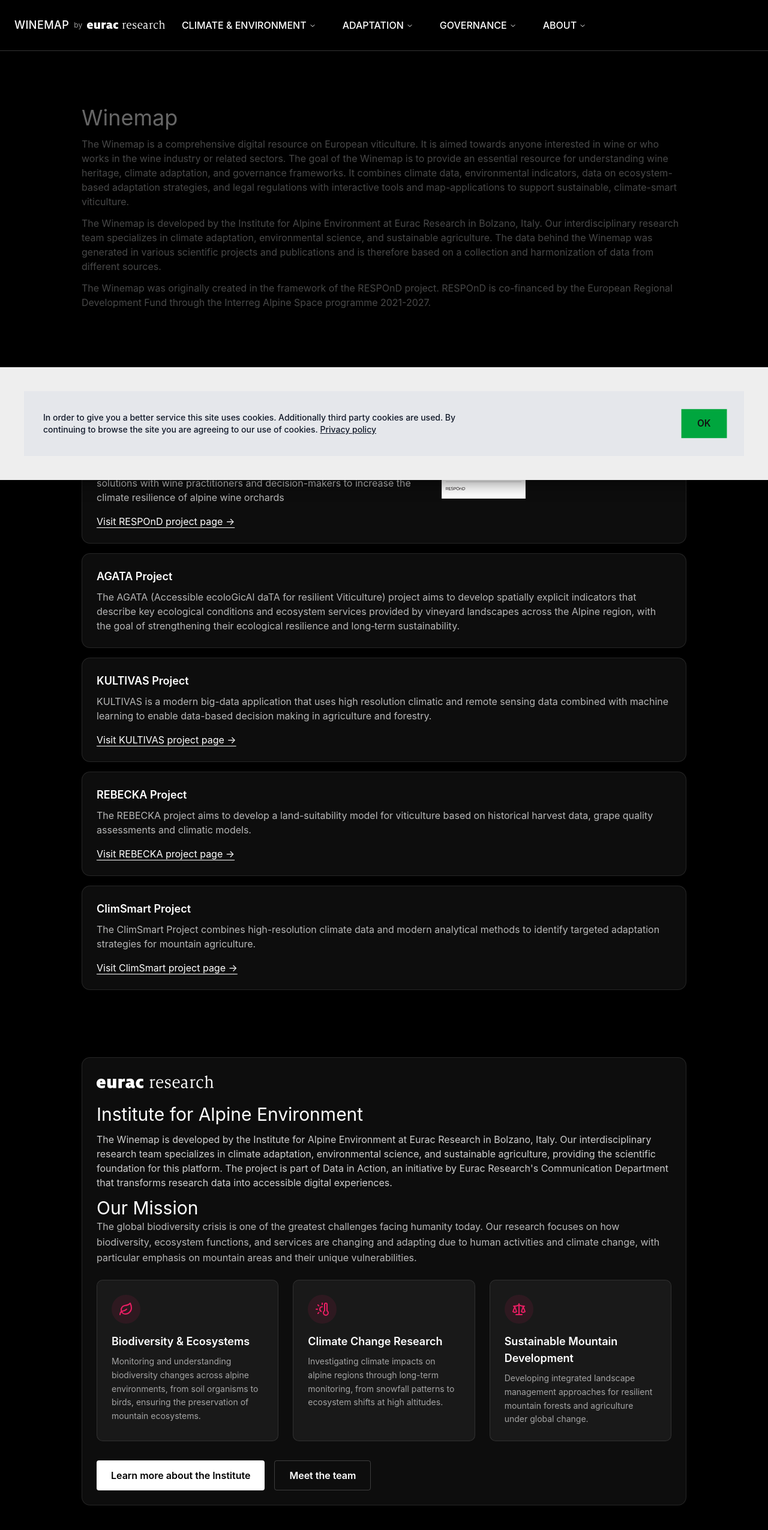
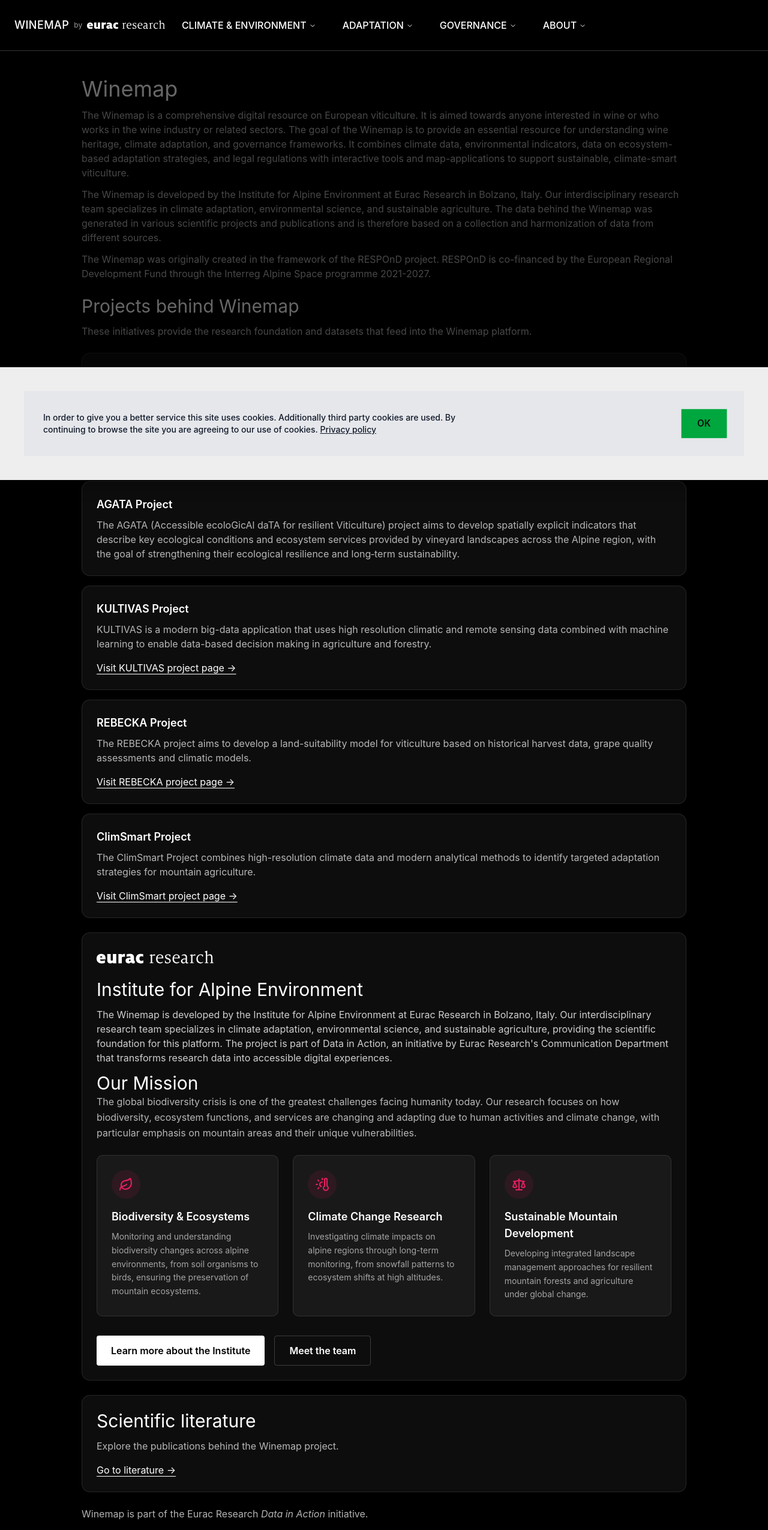
Before and after one commit to Eurac-Research/winemap, a Next.js app: page /about in a window 1280 px wide. Shown: the top 2550 px of the page at 60% size. Built offline with nearby package versions, Linux system fonts and the light colour scheme.

Commit message:
fix vertical spacing in about page

```diff
--- a/src/app/about/page.tsx
+++ b/src/app/about/page.tsx
@@ -8,14 +8,14 @@ export default function About() {
   return (
     <main className="min-h-screen bg-black text-white">
       <div className="mx-auto max-w-6xl px-6 py-32">
-        <article>
+        <article className="space-y-6">
 
-          <section id='general' className="p-8 md:p-12">
+          <section id='general' className="px-8 md:px-12">
             <h1 className="text-3xl md:text-4xl">Winemap</h1>
             <WinemapDescription className="mt-3 text-white/70"/>
           </section>
 
-          <section id='projects' className="p-8 md:p-12">
+          <section id='projects' className="px-8 md:px-12">
             <div>
               <h2 className="text-2xl md:text-3xl">Projects behind Winemap</h2>
               <p className="mt-3 text-white/70">
@@ -116,7 +116,7 @@ export default function About() {
             </div>
           </section>
 
-          <section id="institute" className="p-8 md:p-12">
+          <section id="institute" className="px-8 md:px-12">
             <div>
               <div className="rounded-xl border border-white/10 bg-white/5 p-6 mt-4">
                   <div className="flex items-start gap-3 mb-6">
@@ -212,7 +212,7 @@ export default function About() {
             </div>
           </section>
 
-          <section  className="p-8 md:p-12">
+          <section className="px-8 md:px-12">
             <div>
               <Link
                 href="/literature"
@@ -229,7 +229,7 @@ export default function About() {
             </div>
           </section>
 
-          <section className="mt-12">
+          <section className="px-8 md:px-12">
             <div className="max-w-2xl text-white/70">
               <p>
                 Winemap is part of the Eurac Research{" "}
```
